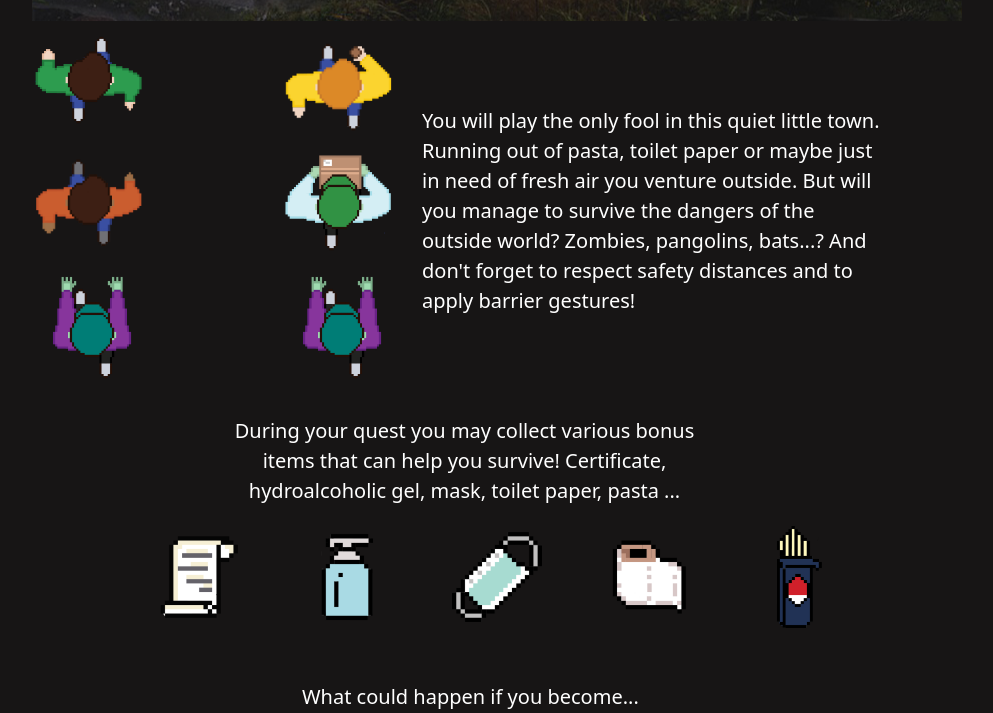
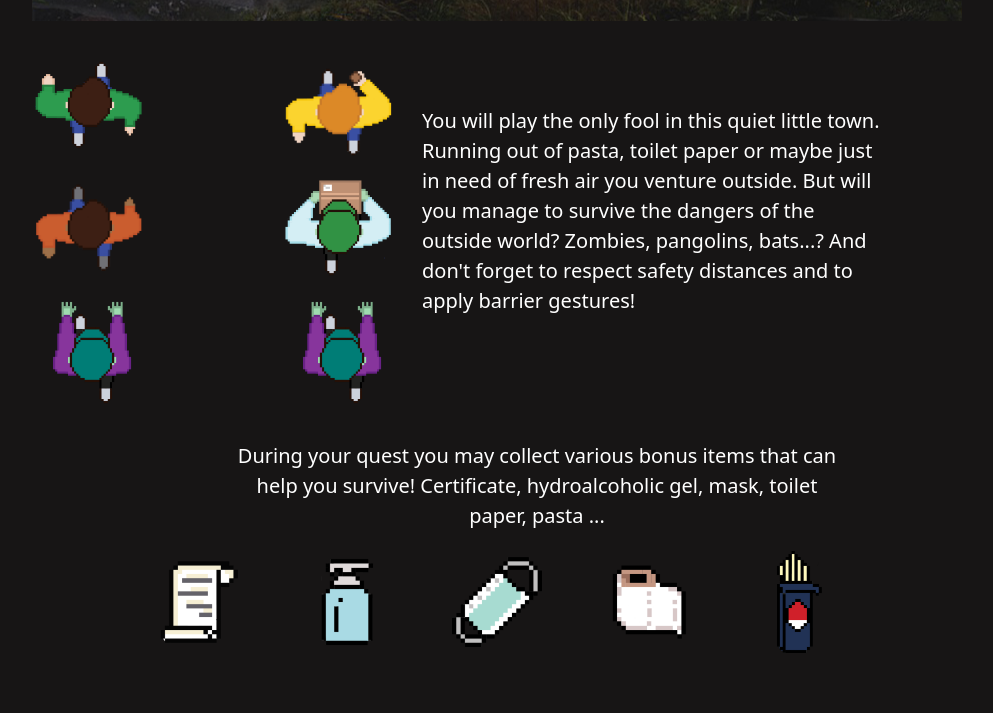
Before and after one commit to GitSquared/plagueRunner, a website: page index.html in a window 1280 px wide. Shown: the part 1014-1727 px from the top of the page, without its empty margins (143-1136 px from the left). Drawn offline with Linux system fonts and the light colour scheme.

Commit message:
editing css

```diff
--- a/css/index.css
+++ b/css/index.css
@@ -77,7 +77,7 @@ div.pictures {
   width : 120px;
 }
 
-.gameplay {
+p.gameplay {
   position: absolute;
   font-size: 20px;
   line-height: 30px;
@@ -86,12 +86,15 @@ div.pictures {
   top: 1100px;
 }
 
-.gameplay-img img {
+div.gameplay-img img {
 width: 125px;
 height: 125px;
 }
 
-.gameplay-img {
+div.gameplay-img {
+  text-align: center;
+  margin: 0 auto;
+  margin-top: 25px;
   display: grid;
   grid-template-columns: 250px 250px;
   grid-template-rows: 125px 125px;
@@ -104,7 +107,7 @@ div.items {
 }
 
 .goal {
-width: 465px;
+width: 610px;
 font-size: 20px;
 line-height: 30px;
 text-align: center;
```
